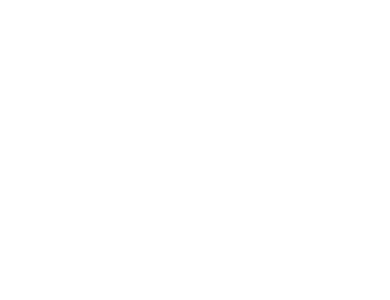
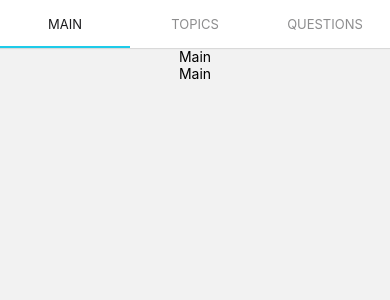
Before and after one commit to fipcog/r-native, a React Native app: screen / in a window 390 px wide. Shown: the top 300 px of the page. Built offline with nearby package versions, Linux system fonts and the light colour scheme.

Commit message:
feat: add root stack type

```diff
--- a/App.tsx
+++ b/App.tsx
@@ -4,16 +4,23 @@ import { StatusBar } from 'expo-status-bar';
 import { useRef, useState } from 'react';
 import { Alert, StyleSheet, Text, TextInput, View } from 'react-native';
 import { SafeAreaProvider, SafeAreaView } from 'react-native-safe-area-context';
+import { RootStackParamList } from './AppNavigatorTypes';
 
-export const MainScreen = () => {
+export const MainScreen = ({ navigation }: any) => {
   return (
     <SafeAreaView>
-      <Text>Main</Text>
+      <View
+        style={styles.container}
+      >
+        <Text>Main</Text>
+        <Text>Main</Text>
+      </View>
+
     </SafeAreaView>
   )
 }
 
-export const TopicsScreen = () => {
+export const TopicsScreen = ({ navigation }: any) => {
   return (
     <SafeAreaView>
       <Text>Topics</Text>
@@ -21,7 +28,7 @@ export const TopicsScreen = () => {
   )
 }
 
-export const QuestionsScreen = () => {
+export const QuestionsScreen = ({ navigation }: any) => {
   return (
     <SafeAreaView>
       <Text>Questions</Text>
@@ -29,15 +36,20 @@ export const QuestionsScreen = () => {
   )
 }
 
-const Tab = createMaterialTopTabNavigator();
+const Tab = createMaterialTopTabNavigator<RootStackParamList>();
 
 export default function App() {
   return (
     <SafeAreaProvider>
       <NavigationContainer>
-        <Tab.Screen name='Main' component={MainScreen} />
-        <Tab.Screen name='Topics' component={TopicsScreen} />
-        <Tab.Screen name='Questions' component={QuestionsScreen} />
+        <Tab.Navigator
+          screenOptions={{
+            tabBarIndicatorStyle: { backgroundColor: '#1ecbe9' },
+          }}>
+          <Tab.Screen name='Main' component={MainScreen} />
+          <Tab.Screen name='Topics' component={TopicsScreen} />
+          <Tab.Screen name='Questions' component={QuestionsScreen} />
+        </Tab.Navigator>
       </NavigationContainer>
       <StatusBar style="dark" backgroundColor='#2cd3cb' />
     </SafeAreaProvider>
@@ -46,10 +58,11 @@ export default function App() {
 
 const styles = StyleSheet.create({
   container: {
-    flex: 1,
-    backgroundColor: '#fff',
+    // flex: 1,
+    height: '100%',
+    // backgroundColor: '#fff',
     alignItems: 'center',
-    justifyContent: 'center',
+    justifyContent: 'space-between',
   },
   input: {
     width: 300,
--- /dev/null
+++ b/appNavigatorTypes.ts
@@ -0,0 +1,5 @@
+export type RootStackParamList = {
+  Main: undefined
+  Topics: undefined
+  Questions: undefined
+}
```
